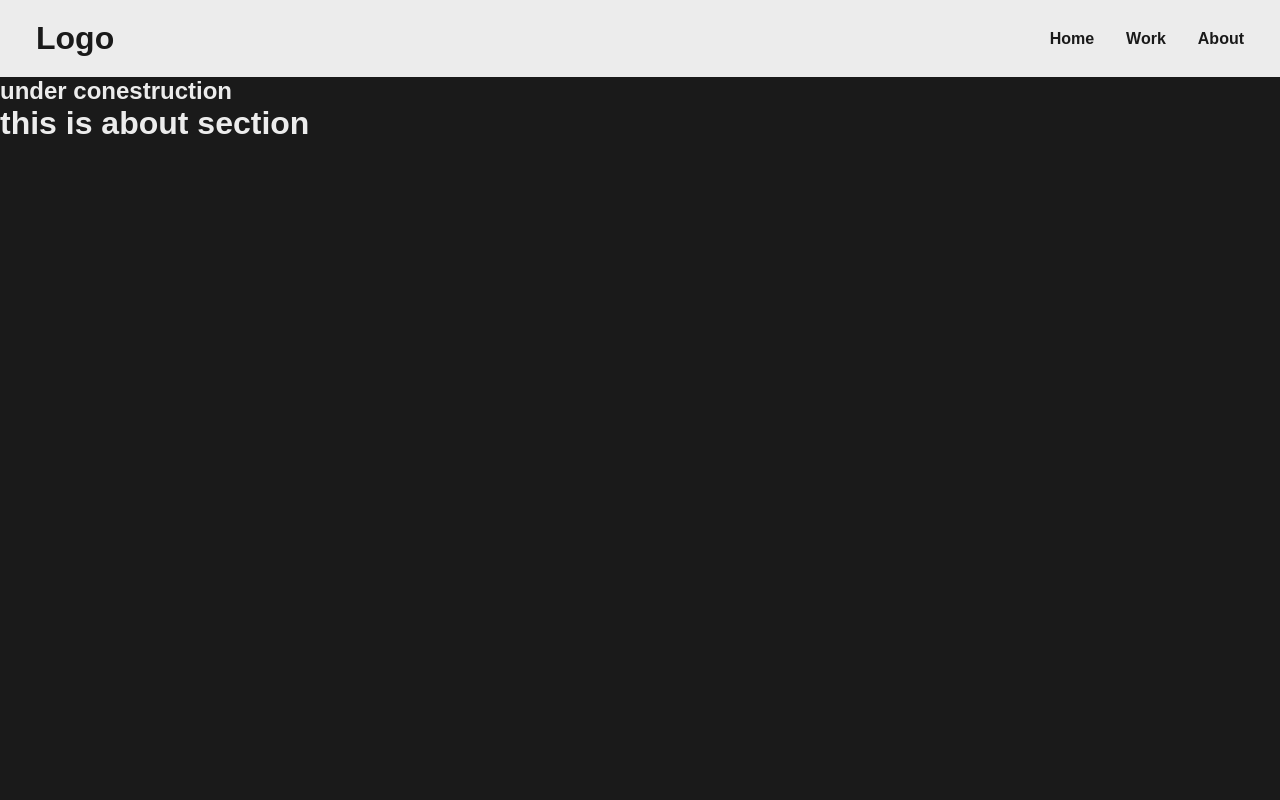
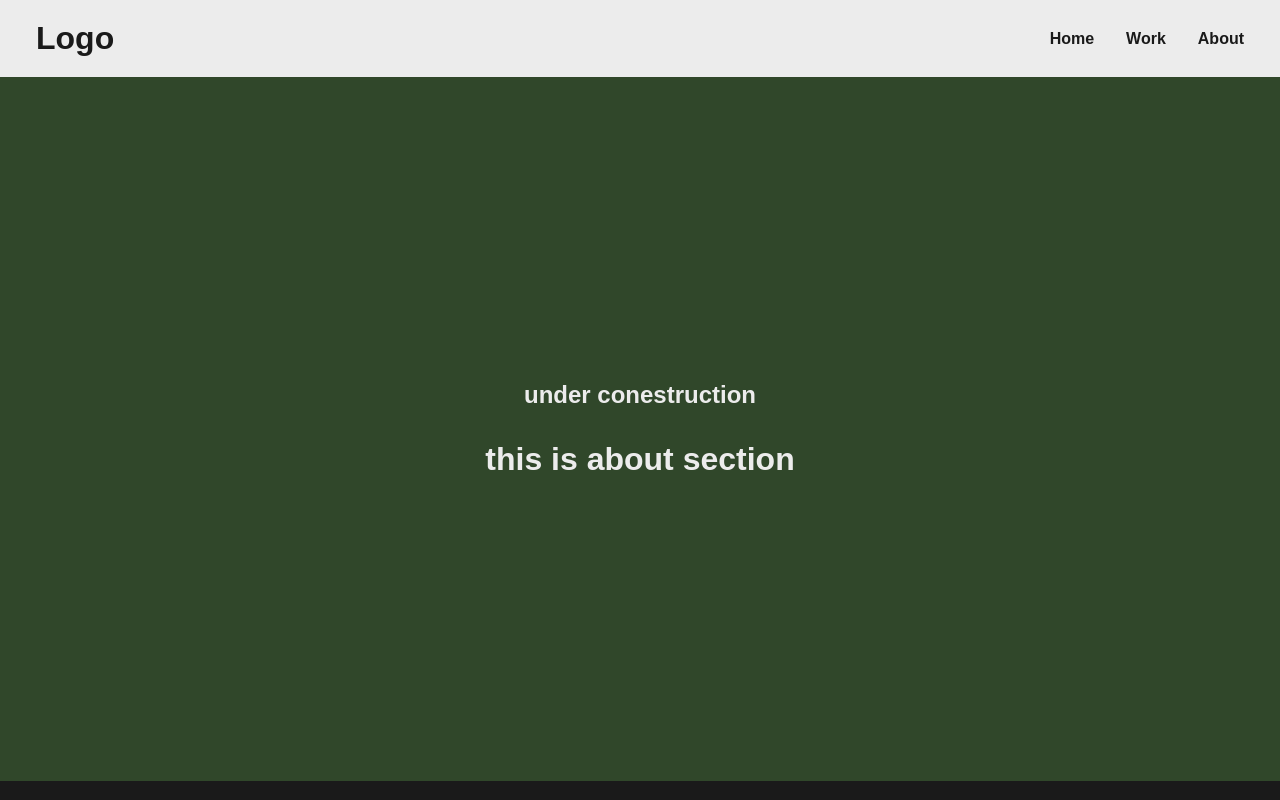
Before and after one commit to Aboulnaga/git, a Next.js app: page /about in a window 1280 px wide. Built offline with nearby package versions, Linux system fonts and the light colour scheme.

Commit message:
v3- first update

```diff
--- a/app/about/page.tsx
+++ b/app/about/page.tsx
@@ -2,7 +2,7 @@ import React from "react"
 
 export default function About() {
   return (
-    <div>
+    <div className="about pages">
       <h2>under conestruction</h2>
       <h1>this is about section</h1>
     </div>
--- a/app/style.css
+++ b/app/style.css
@@ -25,10 +25,12 @@ li {
   background-color: #1a1a1a;
   height: 100vh;
   display: flex;
+  flex-direction: column;
   justify-content: center;
   align-items: center;
   color: white;
   height: 88vh;
+  gap: 2rem;
 }
 
 .nav-header {
@@ -46,3 +48,20 @@ li {
 .nav-header a {
   padding: 0.5rem 1rem;
 }
+
+.pages {
+  display: flex;
+  flex-direction: column;
+  gap: 2rem;
+  height: 88vh;
+  justify-content: center;
+  align-items: center;
+}
+
+.work {
+  background-color: #2e1f1f;
+}
+
+.about {
+  background-color: #30472a;
+}
--- a/app/work/page.tsx
+++ b/app/work/page.tsx
@@ -2,7 +2,7 @@ import React from "react"
 
 export default function Work() {
   return (
-    <div>
+    <div className="work pages">
       <h2>under conestruction</h2>
       <h1>this is work section</h1>
     </div>
```
